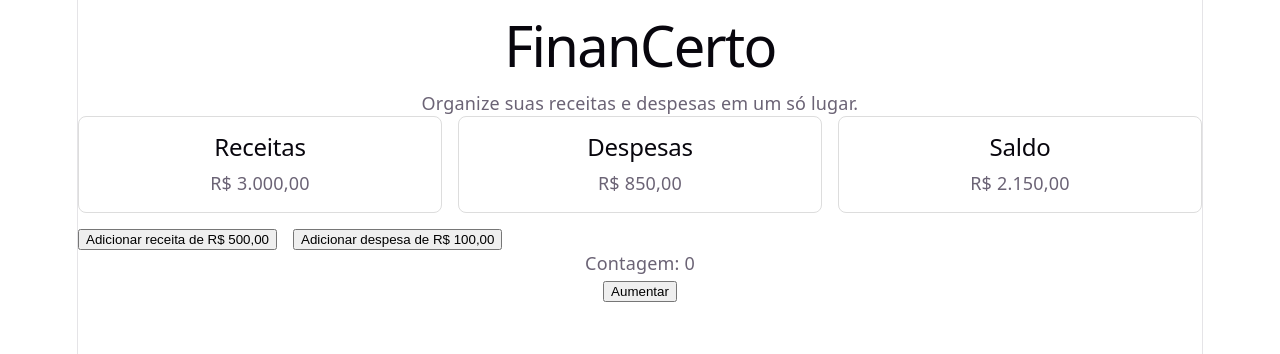
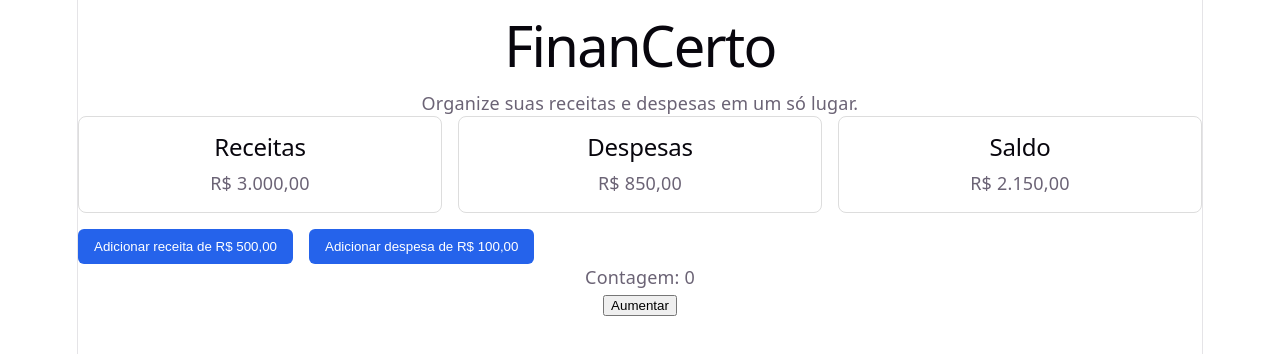
Before and after one commit to POLLY1515/FinanCerto, a React (Vite) app in the folder financerto-frontend/: page / in a window 1280 px wide. Shown: the top 354 px of the page. Built offline with nearby package versions, Linux system fonts and the light colour scheme.

Commit message:
style: personalizar botoes financeiros

```diff
--- a/financerto-frontend/src/App.css
+++ b/financerto-frontend/src/App.css
@@ -195,3 +195,16 @@
   margin-top: 16px;
   flex-wrap: wrap;
 }
+
+.acoes-financeiras button{
+  padding: 10px 16px;
+  border: none;
+  border-radius: 6px;
+  cursor: pointer;
+  background-color: #2563eb;
+color: white;
+}
+
+.acoes-financeiras button:hover{
+  background-color: #1d4ed8;
+}
```
